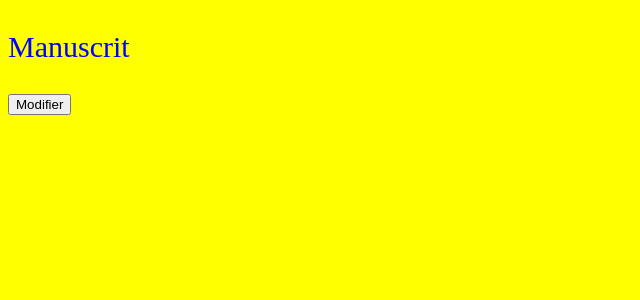
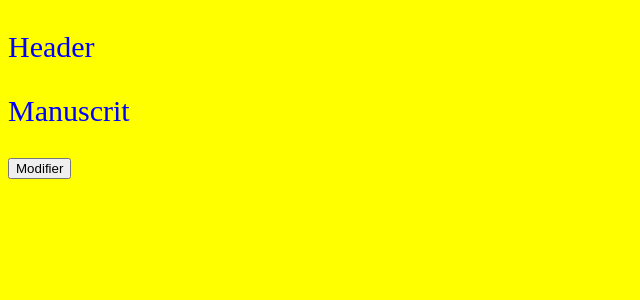
Before and after one commit to CoroPOE2020/Clever-game, a React app in the folder frontend/: page / in a window 1280 px wide. Shown: the top 300 px of the page, without its empty margins (0-640 px from the left). Built offline with nearby package versions, Linux system fonts and the light colour scheme.

Commit message:
F - content-init[content-component] - Content initialization

```diff
--- a/frontend/src/components/App.js
+++ b/frontend/src/components/App.js
@@ -1,11 +1,13 @@
 import React, { Fragment } from "react";
 
+import Content from './Content/Content';
 import Test from './Test/Test';
 
 
 const App = props => {
     return (
         <Fragment>
+            <Content />
             <Test />
         </Fragment>
     );
--- /dev/null
+++ b/frontend/src/components/Content/Content.js
@@ -0,0 +1,13 @@
+import React, { Fragment } from "react";
+
+
+const Content = props => {
+    return (
+        <Fragment>
+            <p>Header</p>
+            {/* Header / Main pages / Footer*/}
+        </Fragment>
+    );
+};
+
+export default Content;
```
